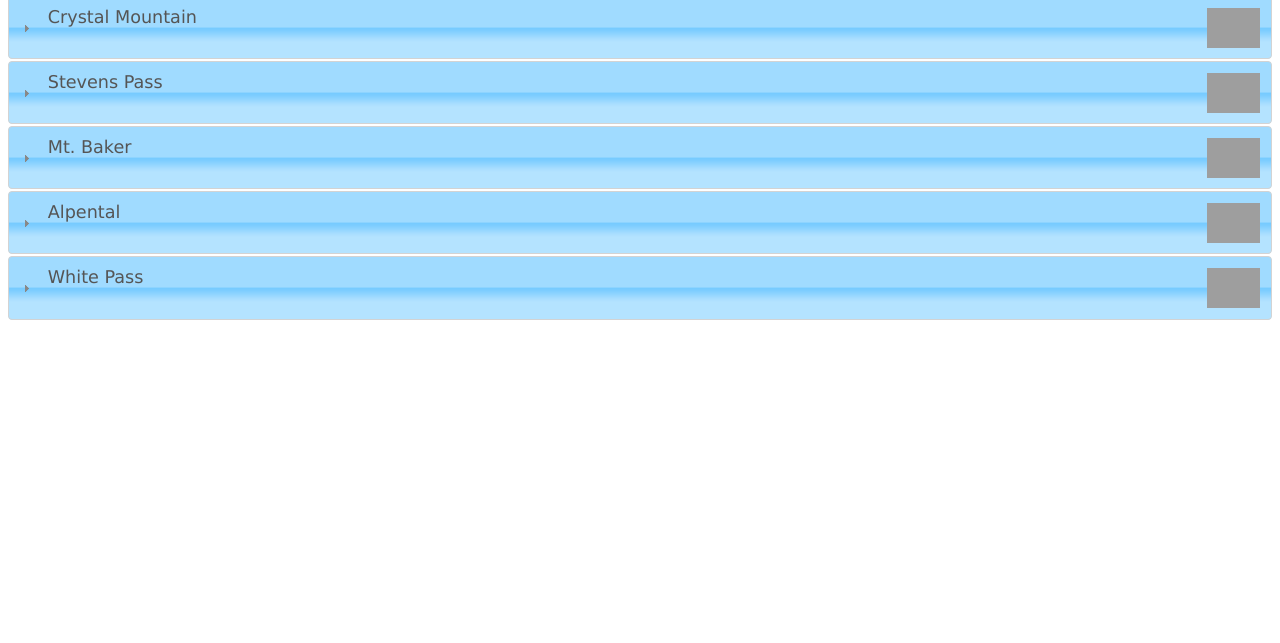
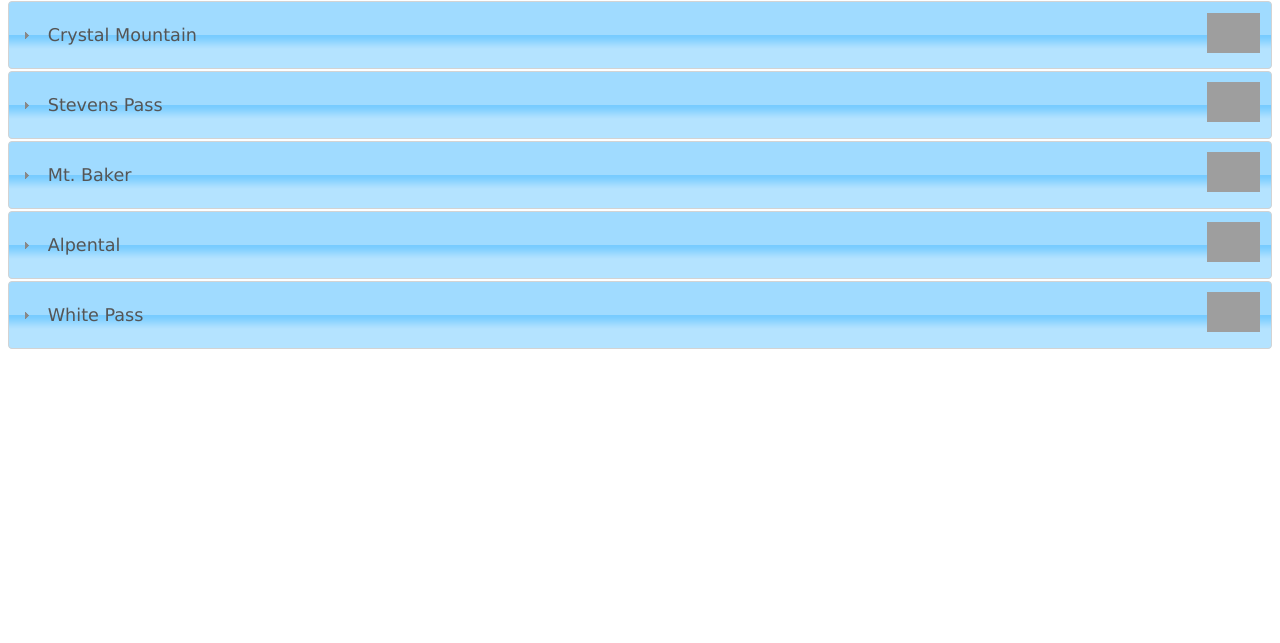
Before and after one commit to robbiesmith/cascade-web, a plain HTML site: page WebContent/index.html in a window 1280 px wide. Shown: the part 157-800 px from the top of the page. Drawn offline with Linux system fonts and the light colour scheme; grey boxes are pictures that could not be loaded.

Commit message:
handle missing data items (to support the "about" area)

```diff
--- a/WebContent/index.html
+++ b/WebContent/index.html
@@ -21,12 +21,15 @@ $.getJSON('data.json', function(data) {
 	var $resorts = $( "#resorts" );
 
 	$.each(data.resorts, function(index, item) {
-		  $resorts.append("<h3><span>" + item.name + "</span><img src='" + item.logo + "' class='resort-icon' alt='" + item.name + "'/><div style='clear:both;'/></h3><div id='resort-" + index + "'><ul id='tabs-" + index + "'/></div>");
+		  $resorts.append("<h3><div class='resort-name'>" + item.name + "</div><img src='" + item.logo + "' class='resort-icon' alt='" + item.name + "'/><div style='clear:both;'/></h3><div id='resort-" + index + "'><ul id='tabs-" + index + "'/></div>");
 
+		  if ( item.conditions ) {
 			  $( "#tabs-" + index ).append("<li><a href='#tabs-" + index + "-conditions'>" + item.conditions.title + "</a></li>");
 			  parseGenericDisplay("#resort-" + index, "tabs-" + index + "-conditions", item.conditions.body);
+		  }
 
 
+ 		  if ( item.weather ) {
 	 		  $( "#tabs-" + index ).append("<li><a href='#tabs-" + index + "-weather'>" + item.weather.title + "</a></li>");
 		$( "#resort-" + index ).append("<div id='tabs-" + index + "-weather'/>");
 	 		  weatherDays = item.weather.tabs;
@@ -41,9 +44,12 @@ $.getJSON('data.json', function(data) {
 	 		  	}
 	 		  	parseWeatherDisplay("#" + name, index, i, weatherItem);
 	 		  });
+ 		  }
 
+		  if ( item.traffic ) {
 			  $( "#tabs-" + index ).append("<li><a href='#tabs-" + index + "-traffic'>" + item.traffic.title + "</a></li>");
 			  parseGenericDisplay("#resort-" + index, "tabs-" + index + "-traffic", item.traffic.body);
+		  }
 
 		    $( "#resort-" + index ).tabs();
 	  });
--- a/WebContent/styles.css
+++ b/WebContent/styles.css
@@ -21,6 +21,12 @@
 	margin-left: auto;
 	margin-right: auto;
 	padding-bottom: 1em;
+}
+
+.resort-name{
+	height: 2em;
+    float:left;
+    margin-top:0.75em;
 }
 
 .resort-icon{
```
Lines whose indentation alone changed are shown as unchanged.
